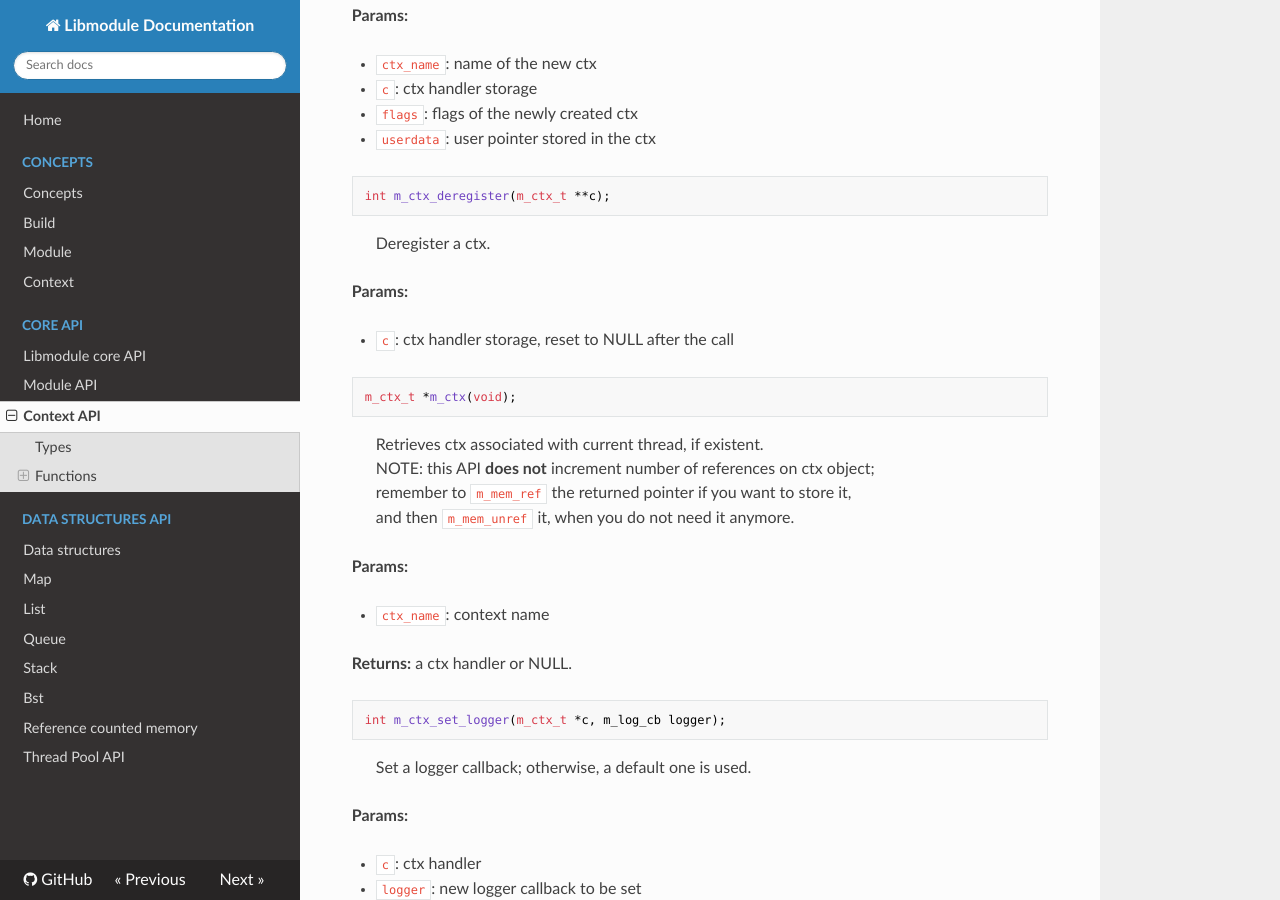
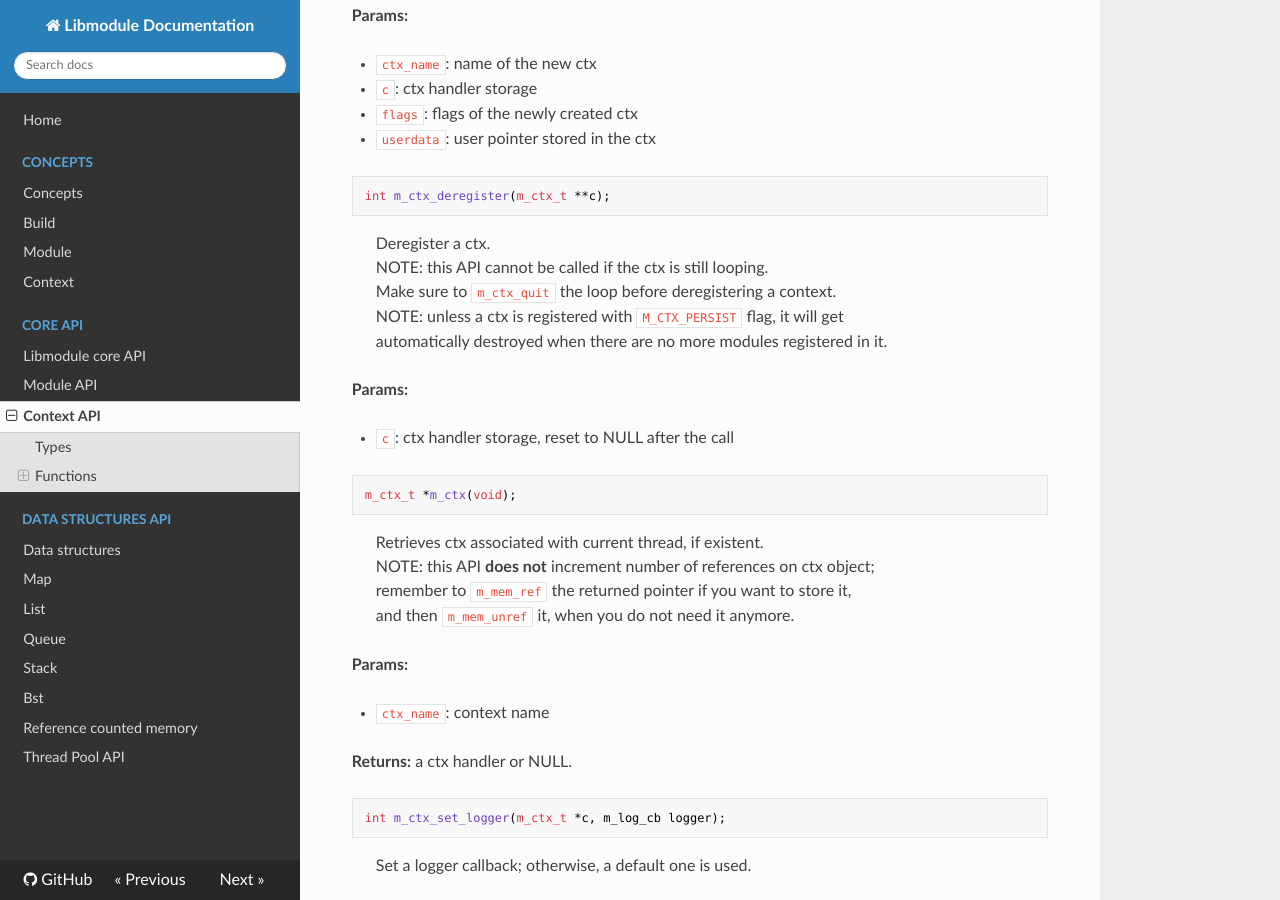
Before and after one commit to FedeDP/libmodule, an MkDocs documentation site: the page built from docs/core/ctx.md, in a window 1280 px wide and 900 px high, scrolled down 977 px. Built offline with MkDocs 1.6.1, drawn with Linux system fonts in a browser that asks for light colours; nearby versions of some CDN libraries.

Commit message:
update(docs): add a couple of statements about m_ctx_deregister api.
Signed-off-by: Federico Di Pierro <nierro92@gmail.com>

````diff
--- a/docs/core/ctx.md
+++ b/docs/core/ctx.md
@@ -52,6 +52,10 @@ int m_ctx_register(const char *ctx_name, m_ctx_t **c, m_ctx_flags flags, const v
 int m_ctx_deregister(m_ctx_t **c);
 ```
 > Deregister a ctx.
+> NOTE: this API cannot be called if the ctx is still looping.
+> Make sure to `m_ctx_quit` the loop before deregistering a context.
+> NOTE: unless a ctx is registered with `M_CTX_PERSIST` flag, it will get
+> automatically destroyed when there are no more modules registered in it.
 
 **Params:**
 
````
Also changed, not shown: TODO.md (+1 -1 lines).
